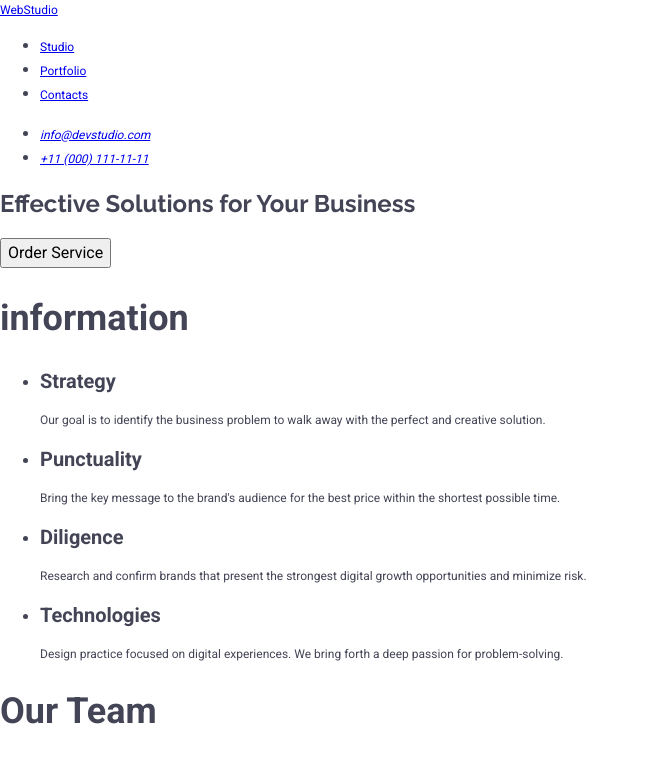
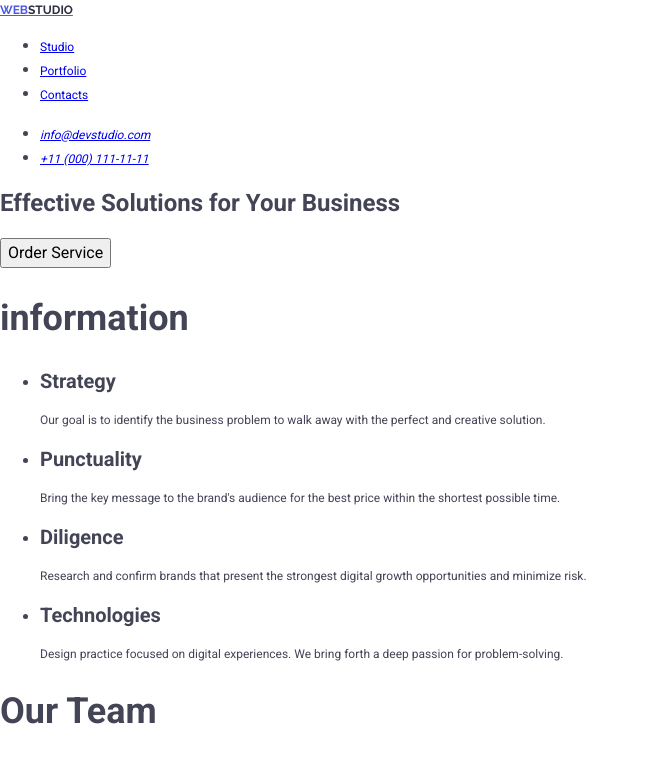
Before and after one commit to OlenaKolos/goit-markup-hw-02, a plain HTML site: page index.html in a window 1280 px wide. Shown: the top 759 px of the page, without its empty margins (0-649 px from the left). Drawn offline with nearby package versions, Linux system fonts and the light colour scheme.

Commit message:
add class html and css

```diff
--- a/css/style.css
+++ b/css/style.css
@@ -1,12 +1,29 @@
 /* font-family: 'Raleway', sans-serif;
 font-family: 'Roboto', sans-serif; */
 
+/* #4D5AE5 iris
+    #2E2F42 navy */
+
 body{
     font-family: 'Roboto', sans-serif;
-    font-family: 'Raleway', sans-serif;
     color: #434455;
+    background-color: #FFFFFF;
 
 }
+
+.header-logo{
+    font-family: 'Raleway', sans-serif;
+    font-weight: 700;
+    font-size: 18;
+    line-height: 1.17;
+    letter-spacing: 3%;
+    text-transform: uppercase;
+    color: #4D5AE5;
+}
+.span{
+    color: #2e2f42;
+}
+
 .contact-logo:hover, .contact-logo:focus{
     color: #404BBF;
 }
--- a/index.html
+++ b/index.html
@@ -18,8 +18,7 @@
     <header>
 
         <nav>
-            <a href="./index.html">WebStudio</a>
-
+            <a href="./index.html" class="header-logo">Web<span class="span">Studio</span></a>
 
 
             <ul>
```
